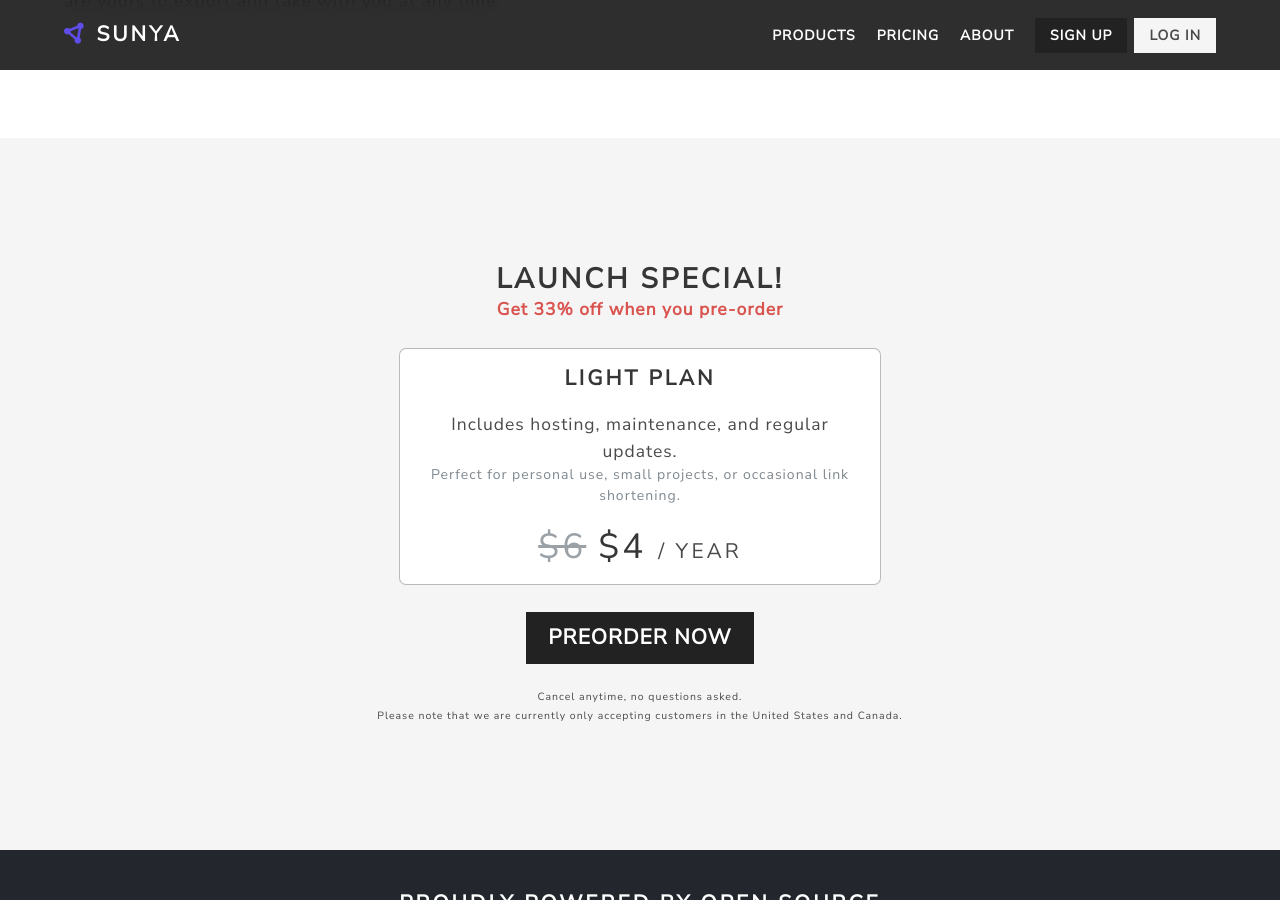
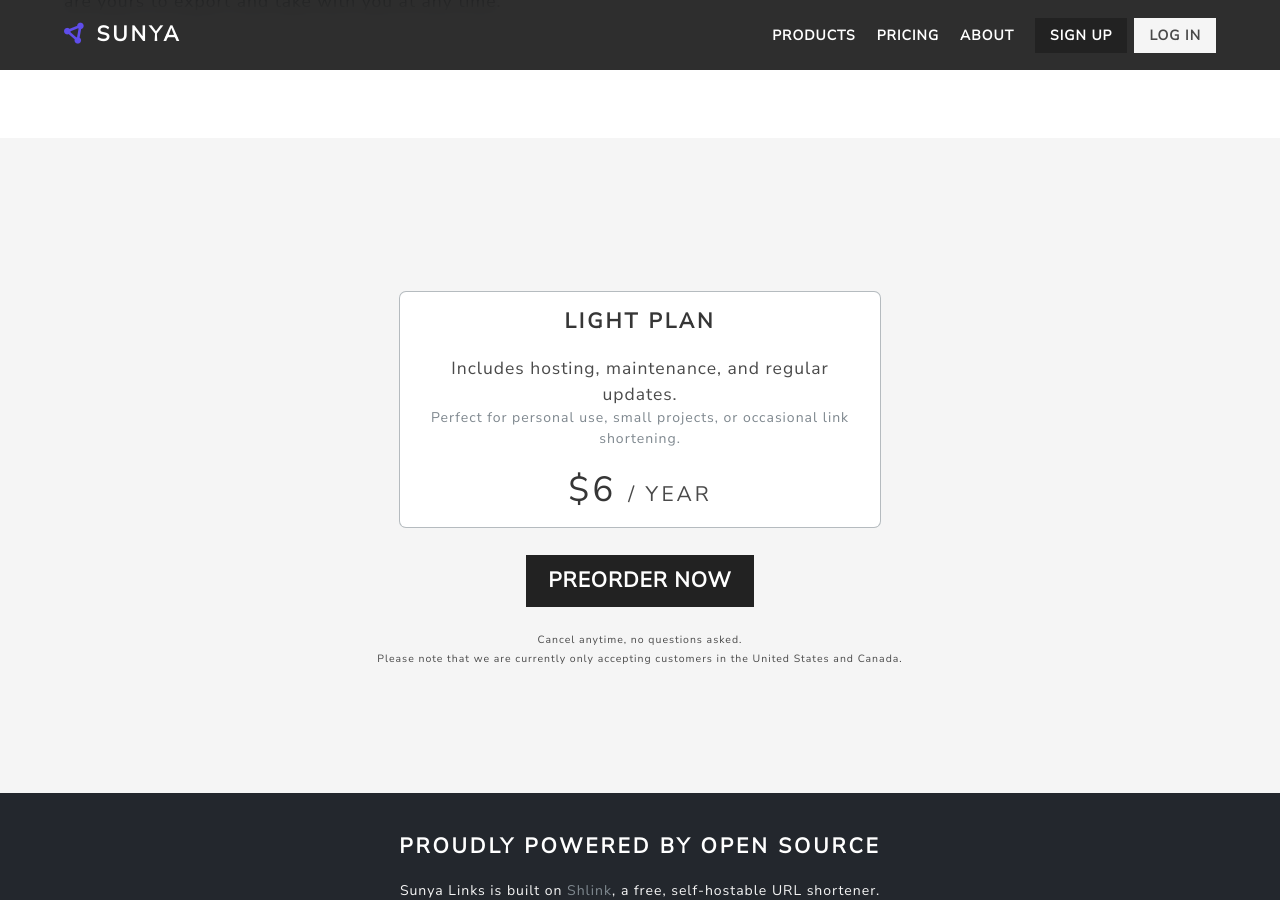
Before and after one commit to SpaceBarLabs/sunya.plus, a Jekyll site: the page built from products/links.html, in a window 1280 px wide and 900 px high, scrolled down 1153 px. Built offline with Jekyll 4.4.1, drawn with Linux system fonts in a browser that asks for light colours.

Commit message:
increase

```diff
--- a/products/folio.html
+++ b/products/folio.html
@@ -70,11 +70,8 @@ permalink: /products/folio/
 
 <section class="section is-medium has-background-light">
     <div class="container has-text-centered">
-        <h2 class="title is-3">GET 17% OFF</h2>
-        <p class="subtitle is-5 has-text-danger has-text-weight-bold">Sale ending soon!</p>
-
         <h3 class="title is-3" style="font-weight: 300;">
-          <del class="has-text-grey-light">$12</del> $10 <span class="subtitle is-4" style="font-weight: 300;">/ year</span>
+          $12 <span class="subtitle is-4" style="font-weight: 300;">/ year</span>
         </h3>
 
         <a href="{{ site.subscribe_links.folio }} " class="button is-primary is-large my-5">
--- a/products/links.html
+++ b/products/links.html
@@ -72,15 +72,12 @@ permalink: /products/links/
 
 <section class="section is-medium has-background-light">
     <div class="container has-text-centered">
-        <h2 class="title is-3">LAUNCH SPECIAL!</h2>
-        <p class="subtitle is-5 has-text-danger has-text-weight-bold">Get 33% off when you pre-order</p>
-
         <div class="box" style="max-width: 480px; margin: 2rem auto;">
              <h3 class="title is-4">Light Plan</h3>
              <p class="is-size-5">Includes hosting, maintenance, and regular updates.</p>
              <p class="is-size-6 has-text-grey mt-2">Perfect for personal use, small projects, or occasional link shortening.</p>
              <h3 class="title is-2" style="font-weight: 300; margin-top: 1.5rem;">
-              <del class="has-text-grey-light">$6</del> $4 <span class="subtitle is-4" style="font-weight: 300;">/ year</span>
+               $6 <span class="subtitle is-4" style="font-weight: 300;">/ year</span>
             </h3>
         </div>
 
--- a/products/news.html
+++ b/products/news.html
@@ -75,11 +75,8 @@ permalink: /products/news/
 <!-- CTA Section -->
 <section class="section is-medium has-background-light">
     <div class="container has-text-centered">
-        <h2 class="title is-3">GET 50% OFF</h2>
-        <p class="subtitle is-5 has-text-danger has-text-weight-bold">Sale ending soon!</p>
-
         <h3 class="title is-3" style="font-weight: 300;">
-          <del class="has-text-grey-light">$24</del> $12 <span class="subtitle is-4" style="font-weight: 300;">/ year</span>
+          $24 <span class="subtitle is-4" style="font-weight: 300;">/ year</span>
         </h3>
 
         <a href="{{ site.subscribe_links.news }}" class="button is-primary is-large my-5">
```
